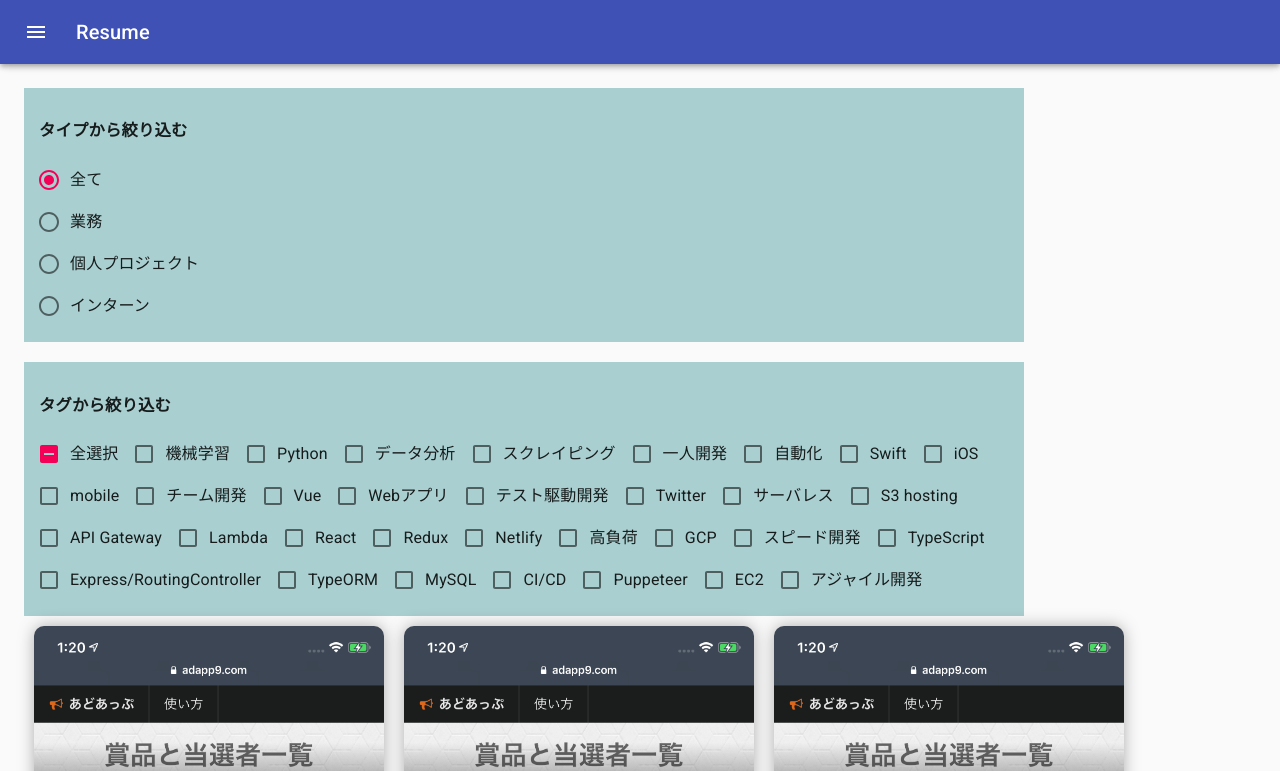
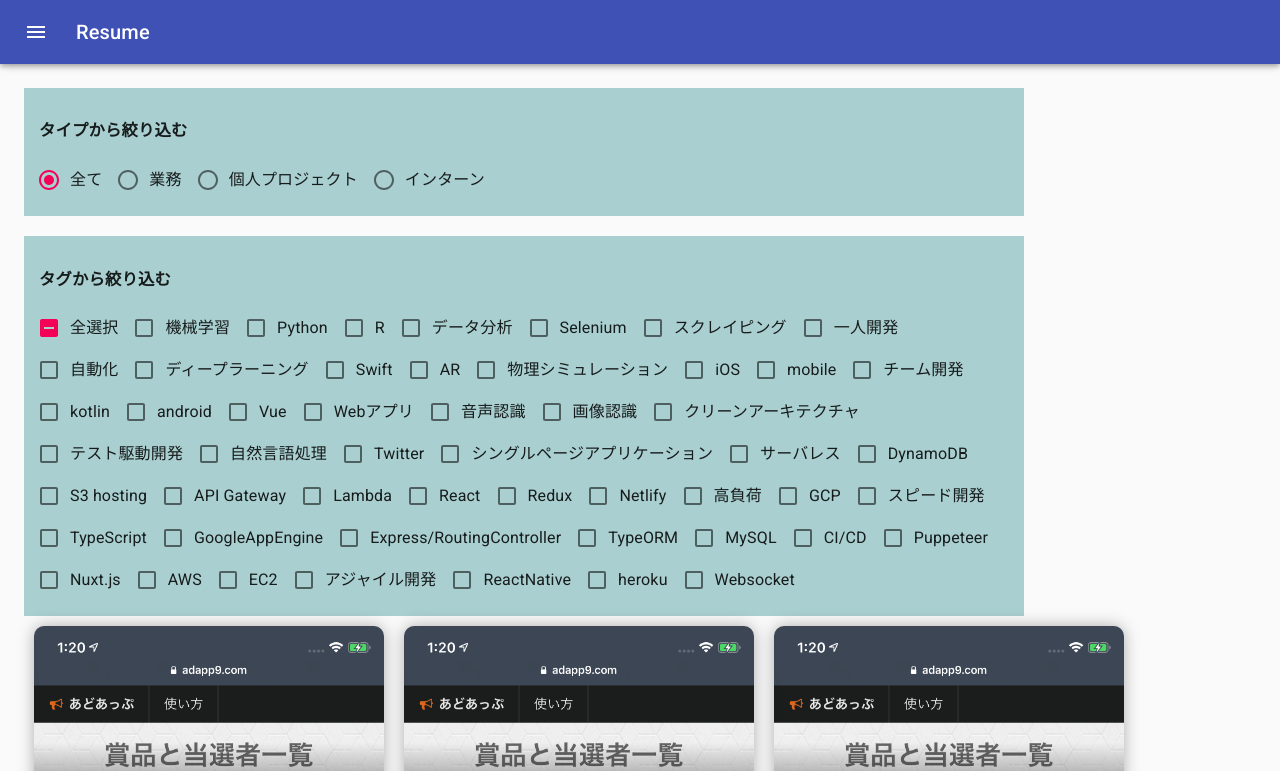
Before and after one commit to KitaharaMugiro/portfolio, a Next.js app: page /products in a window 1280 px wide. Shown: the top 771 px of the page. Built offline with nearby package versions, Linux system fonts and the light colour scheme.

Commit message:
絞り込みを少し便利に

```diff
--- a/components/ProductGrid.tsx
+++ b/components/ProductGrid.tsx
@@ -2,32 +2,17 @@ import { useRouter } from "next/router";
 import React from "react";
 import styled from "styled-components";
 import { getPath } from "../constants/utils";
-import { ProductList, Tag } from "../contents/ProductList";
+import { ProductList, Tag, Product } from "../contents/ProductList";
 
 interface Props {
-  filter: Tag[];
-  all: boolean;
-  type: string;
+  products: Product[];
 }
 
 export default (props: Props) => {
   const router = useRouter();
 
   const renderProducts = () => {
-    return ProductList.filter(product => {
-      if (props.all) return true;
-      if (props.filter.length === 0) return false;
-      let result = true;
-      props.filter.forEach(f => {
-        result = result && product.tags.includes(f);
-      });
-      return result;
-    })
-      .filter(product => {
-        if (props.type === "全て") return true;
-        return props.type === product.type;
-      })
-      .map(product => {
+    return props.products.map(product => {
       const url = `/products/${product.slug}`;
       return (
         <FeedView
--- a/components/TagCheckList.tsx
+++ b/components/TagCheckList.tsx
@@ -2,15 +2,15 @@ import Checkbox from "@material-ui/core/Checkbox";
 import FormControlLabel from "@material-ui/core/FormControlLabel";
 import FormGroup from "@material-ui/core/FormGroup";
 import React from "react";
-import { getTagList, ProductList } from "../contents/ProductList";
-import { Paper, Typography } from "@material-ui/core";
 import styled from "styled-components";
 import { colors } from "../constants/colors";
+import { getTagList, Product } from "../contents/ProductList";
 
 interface Props {
   onCheck: (checked: any) => void;
   all: boolean;
   onClickAll: () => void;
+  targetProducts: Product[];
 }
 
 export default (props: Props) => {
@@ -26,7 +26,7 @@ export default (props: Props) => {
   };
 
   const renderCheckBoxs = () => {
-    return getTagList(ProductList).map(label => {
+    return getTagList(props.targetProducts).map(label => {
       const checked = state[label] || false;
       return (
         <FormControlLabel
--- a/components/TypeRadioList.tsx
+++ b/components/TypeRadioList.tsx
@@ -19,7 +19,7 @@ export default (props: Props) => {
   return (
     <Frame>
       <h3>タイプから絞り込む</h3>
-      <RadioGroup value={props.type} onChange={handleChange}>
+      <RadioGroup value={props.type} onChange={handleChange} row>
         <FormControlLabel value="全て" control={<Radio />} label="全て" />
         <FormControlLabel
           value={Type.work}
--- a/constants/utils.ts
+++ b/constants/utils.ts
@@ -1,6 +1,5 @@
 export function getPath(rawPath: string) {
   const env = process.env.NODE_ENV === "production";
-  console.log({ env });
   const baseUrl = env ? "/portfolio" : "";
   return baseUrl + rawPath;
 }
--- a/contents/ProductList.ts
+++ b/contents/ProductList.ts
@@ -255,7 +255,7 @@ export const ProductList: Product[] = [
   }
 ];
 
-export function getTagList(productList: Product[], thresh: number = 2) {
+export function getTagList(productList: Product[], thresh: number = 1) {
   const map: { [key: string]: number } = {};
   productList.forEach(product => {
     product.tags.forEach(tag => {
--- a/pages/products/index.tsx
+++ b/pages/products/index.tsx
@@ -1,22 +1,39 @@
-import { useState } from "react";
+import { useState, useEffect } from "react";
 import ProductGrid from "../../components/ProductGrid";
-import { Tag } from "../../contents/ProductList";
+import { Tag, Product, ProductList } from "../../contents/ProductList";
 import TagCheckList from "../../components/TagCheckList";
 import TypeRadioList from "../../components/TypeRadioList";
 import styled from "styled-components";
 
 export default () => {
-  const [filter, setFilter] = useState<Tag[]>([]);
   const [type, setType] = useState("全て");
   const [all, setAll] = useState(true);
+  const [filter, setFilter] = useState<Tag[]>([]);
+  const [targetProduct, setTargetProduct] = useState<Product[]>(ProductList);
+  useEffect(() => {
+    const filterProducts = () => {
+      const products = ProductList.filter(product => {
+        if (all) return true;
+        if (filter.length === 0) return false;
+        let result = true;
+        filter.forEach(f => {
+          result = result && product.tags.includes(f);
+        });
+        return result;
+      }).filter(product => {
+        if (type === "全て") return true;
+        return type === product.type;
+      });
+      setTargetProduct(products);
+    };
+    filterProducts();
+  }, [type, all, filter]);
+
   const onCheck = (checked: { [key: string]: boolean }) => {
-    const keys = Object.keys(checked).filter(key => checked[key]) as Tag[];
-    setFilter(keys);
-    if (keys.length === 0) {
-      setAll(true);
-    } else {
-      setAll(false);
-    }
+    const filter = Object.keys(checked).filter(key => checked[key]) as Tag[];
+    let all = filter.length === 0;
+    setAll(all);
+    setFilter(filter);
   };
 
   return (
@@ -27,8 +44,9 @@ export default () => {
         onCheck={onCheck}
         all={all}
         onClickAll={() => setAll(!all)}
+        targetProducts={targetProduct}
       />
-      <ProductGrid filter={filter} all={all} type={type} />
+      <ProductGrid products={targetProduct} />
     </div>
   );
 };
```
Lines whose indentation alone changed are shown as unchanged.
